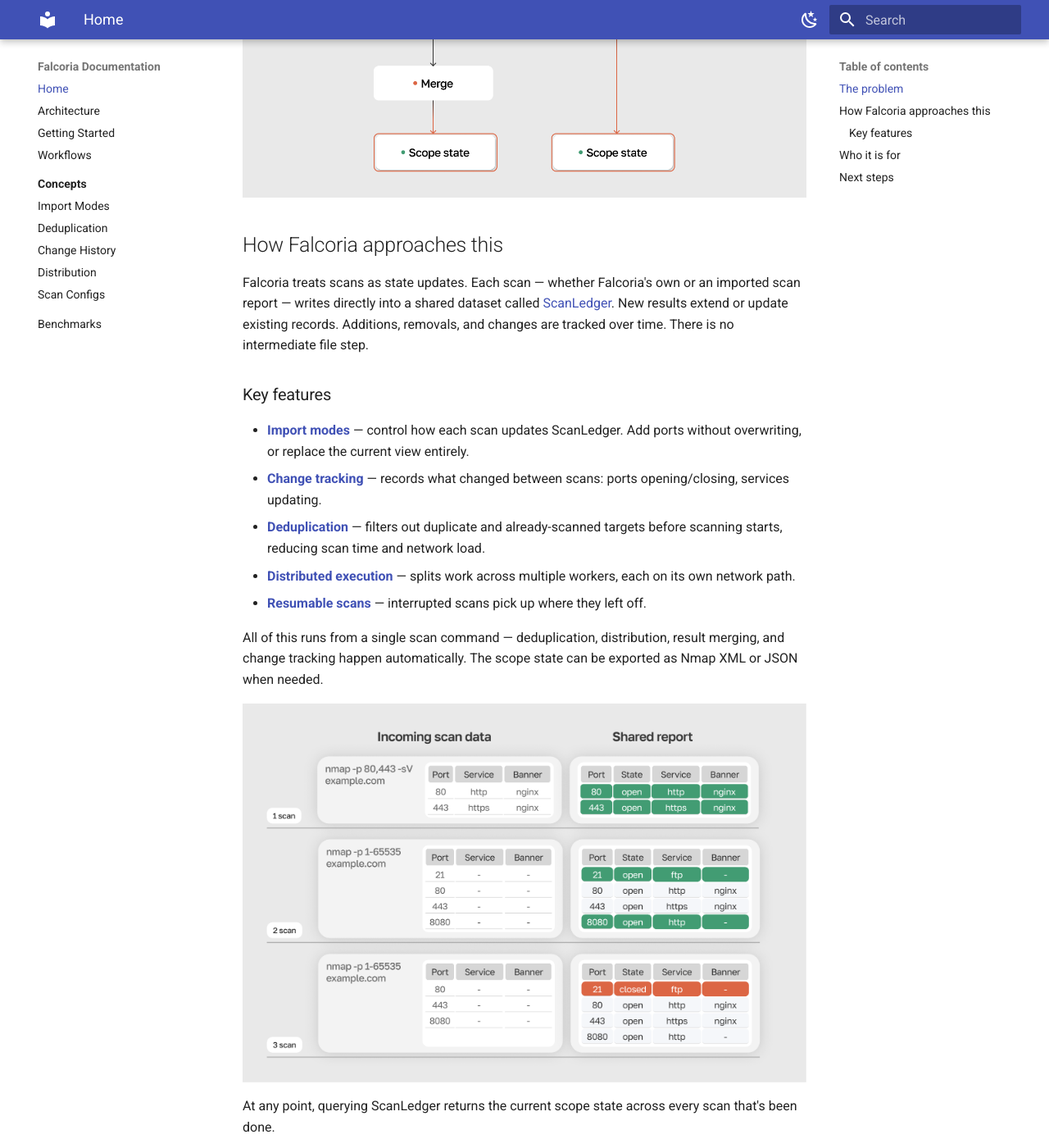
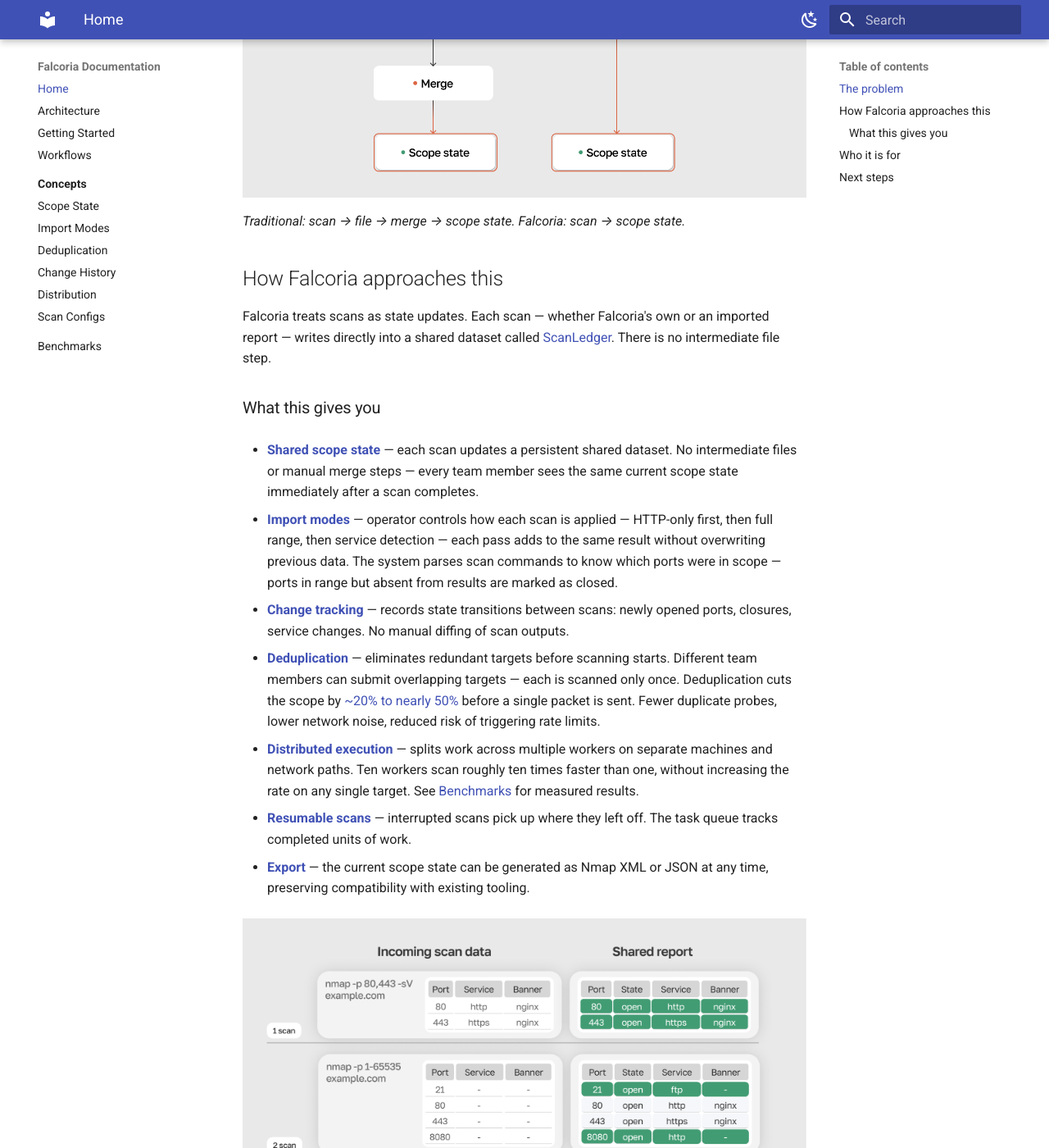
Before and after one commit to Falcoria/falcoria-docs, an MkDocs documentation site: the page built from docs/index.md, in a window 1280 px wide and 1400 px high, scrolled down 677 px. Shown: the whole window at 82% size. Built offline with MkDocs 1.6.1 and Material for MkDocs 9.7.7, drawn with Linux system fonts in a browser that asks for light colours; some of the changed text lies outside the part shown.

Commit message:
Rewrite main page: value-driven structure, add scope state concept page
- Main page: replace feature list with "What this gives you" section
  where each item shows mechanism + value to the user
- Add image captions, move state_evolution.png after bullets
- Add concepts/scope-state.md: definition, data model, update logic
- Add scope-state to nav

Co-Authored-By: Claude Opus 4.6 <noreply@anthropic.com>

```diff
--- a/docs/index.md
+++ b/docs/index.md
@@ -1,6 +1,6 @@
 # Falcoria
 
-Falcoria is a system for team-based port scanning on large scopes. It maintains one shared report that every scan updates — no separate files to merge.
+Falcoria is a system for team-based port scanning on large scopes. It maintains a shared scope state that every scan updates — no separate files to merge.
 
 ## The problem
 
@@ -10,23 +10,31 @@ Teams deal with this using whatever is at hand — shared folders, spreadsheets,
 
 ![Traditional vs Falcoria](images/algo_diff.png){ width="700" align=center }
 
+*Traditional: scan → file → merge → scope state. Falcoria: scan → scope state.*
+
 ## How Falcoria approaches this
 
-Falcoria treats scans as state updates. Each scan — whether Falcoria's own or an imported scan report — writes directly into a shared dataset called [ScanLedger](architecture.md). New results extend or update existing records. Additions, removals, and changes are tracked over time. There is no intermediate file step.
+Falcoria treats scans as state updates. Each scan — whether Falcoria's own or an imported report — writes directly into a shared dataset called [ScanLedger](architecture.md). There is no intermediate file step.
 
-### Key features
+### What this gives you
 
-- **[Import modes](concepts/import-modes.md)** — control how each scan updates ScanLedger. Add ports without overwriting, or replace the current view entirely.
-- **[Change tracking](concepts/change-history.md)** — records what changed between scans: ports opening/closing, services updating.
-- **[Deduplication](concepts/deduplication.md)** — filters out duplicate and already-scanned targets before scanning starts, reducing scan time and network load.
-- **[Distributed execution](concepts/distribution.md)** — splits work across multiple workers, each on its own network path.
-- **[Resumable scans](workflows.md#resuming-interrupted-scans)** — interrupted scans pick up where they left off.
+- **[Shared scope state](concepts/scope-state.md)** — each scan updates a persistent shared dataset. No intermediate files or manual merge steps — every team member sees the same current scope state immediately after a scan completes.
 
-All of this runs from a single scan command — deduplication, distribution, result merging, and change tracking happen automatically. The scope state can be exported as Nmap XML or JSON when needed.
+- **[Import modes](concepts/import-modes.md)** — operator controls how each scan is applied — HTTP-only first, then full range, then service detection — each pass adds to the same result without overwriting previous data. The system parses scan commands to know which ports were in scope — ports in range but absent from results are marked as closed.
+
+- **[Change tracking](concepts/change-history.md)** — records state transitions between scans: newly opened ports, closures, service changes. No manual diffing of scan outputs.
+
+- **[Deduplication](concepts/deduplication.md)** — eliminates redundant targets before scanning starts. Different team members can submit overlapping targets — each is scanned only once. Deduplication cuts the scope by [~20% to nearly 50%](concepts/deduplication.md) before a single packet is sent. Fewer duplicate probes, lower network noise, reduced risk of triggering rate limits.
+
+- **[Distributed execution](concepts/distribution.md)** — splits work across multiple workers on separate machines and network paths. Ten workers scan roughly ten times faster than one, without increasing the rate on any single target. See [Benchmarks](benchmarks.md) for measured results.
+
+- **[Resumable scans](workflows.md#resuming-interrupted-scans)** — interrupted scans pick up where they left off. The task queue tracks completed units of work.
+
+- **[Export](workflows.md#exporting-results)** — the current scope state can be generated as Nmap XML or JSON at any time, preserving compatibility with existing tooling.
 
 ![Shared report evolution](images/state_evolution.png){ width="700" align=center }
 
-At any point, querying ScanLedger returns the current scope state across every scan that's been done.
+*Scope state evolving across three scans: ports are added, services detected, changes tracked.*
 
 ## Who it is for
 
--- a/mkdocs.yml
+++ b/mkdocs.yml
@@ -45,6 +45,7 @@ nav:
   - Workflows: workflows.md
   - Concepts:
       - concepts/index.md
+      - Scope State: concepts/scope-state.md
       - Import Modes: concepts/import-modes.md
       - Deduplication: concepts/deduplication.md
       - Change History: concepts/change-history.md
```
Also changed, not shown: docs/concepts/scope-state.md (added, +43 -0 lines).
